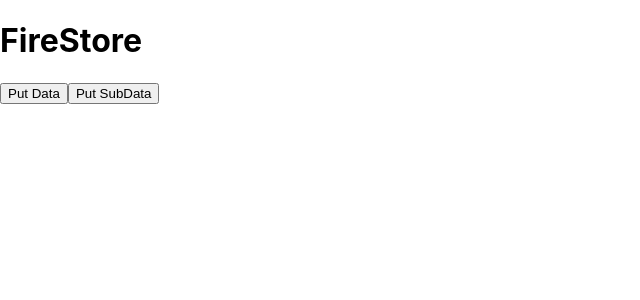
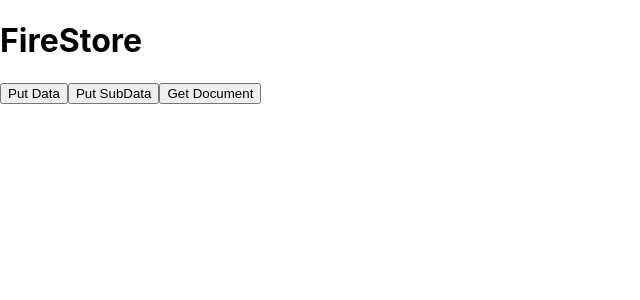
Before and after one commit to Ujala-355/Firebase_react_App, a React (Create React App) app: page / in a window 1280 px wide. Shown: the top 300 px of the page, without its empty margins (0-640 px from the left). Built offline with nearby package versions, Linux system fonts and the light colour scheme.

Commit message:
read firestore

```diff
--- a/src/firestore.js
+++ b/src/firestore.js
@@ -1,35 +1,4 @@
-// import {getFirestore, collection, addDoc} from "firebase/firestore";
-// import {app} from "./firebase";
-
-// const firestore=getFirestore(app);
-// const FireStore=()=>{
-//     const writeData=async()=>{
-//         const result=await addDoc(collection(firestore,'cities'),{
-//             name:"kanpur",
-//             pinCode:208017,
-//             lat:145,
-//             long:555,
-//         })
-//         console.log('Result',result)
-//     }
-//     const makeSubCollection=async()=>{
-//         await  addDoc(collection,(firestore,'cities/n3fgW9lIy3YQQ5BM7QF0/places'),{
-//             name:'this a place',
-//             desc:"Awsm Desc",
-//             data:Date.now(),
-//         })
-//     }
-//     return(
-//         <>
-//             <h1>FireStore</h1>
-//             <button onClick={writeData}>Put Data</button>
-//             <button onClick={makeSubCollection}>put SubData</button>
-//         </>
-//     )
-// }
-// export default FireStore;
-
-import { getFirestore, collection, addDoc } from "firebase/firestore";
+import { getFirestore, collection, addDoc, doc, getDoc } from "firebase/firestore";
 import { app } from "./firebase";
 
 const firestore = getFirestore(app);
@@ -52,11 +21,23 @@
     });
   };
 
+  const getDocument = async () => {
+    const ref = doc(firestore, "cities", "n3fgW9lIy3YQQ5BM7QF0");
+    const documentSnapshot = await getDoc(ref);
+
+    if (documentSnapshot.exists()) {
+      console.log('Document data:', documentSnapshot.data());
+    } else {
+      console.log('Document does not exist');
+    }
+  };
+
   return (
     <>
       <h1>FireStore</h1>
       <button onClick={writeData}>Put Data</button>
       <button onClick={makeSubCollection}>Put SubData</button>
+      <button onClick={getDocument}>Get Document</button>
     </>
   );
 };
```
